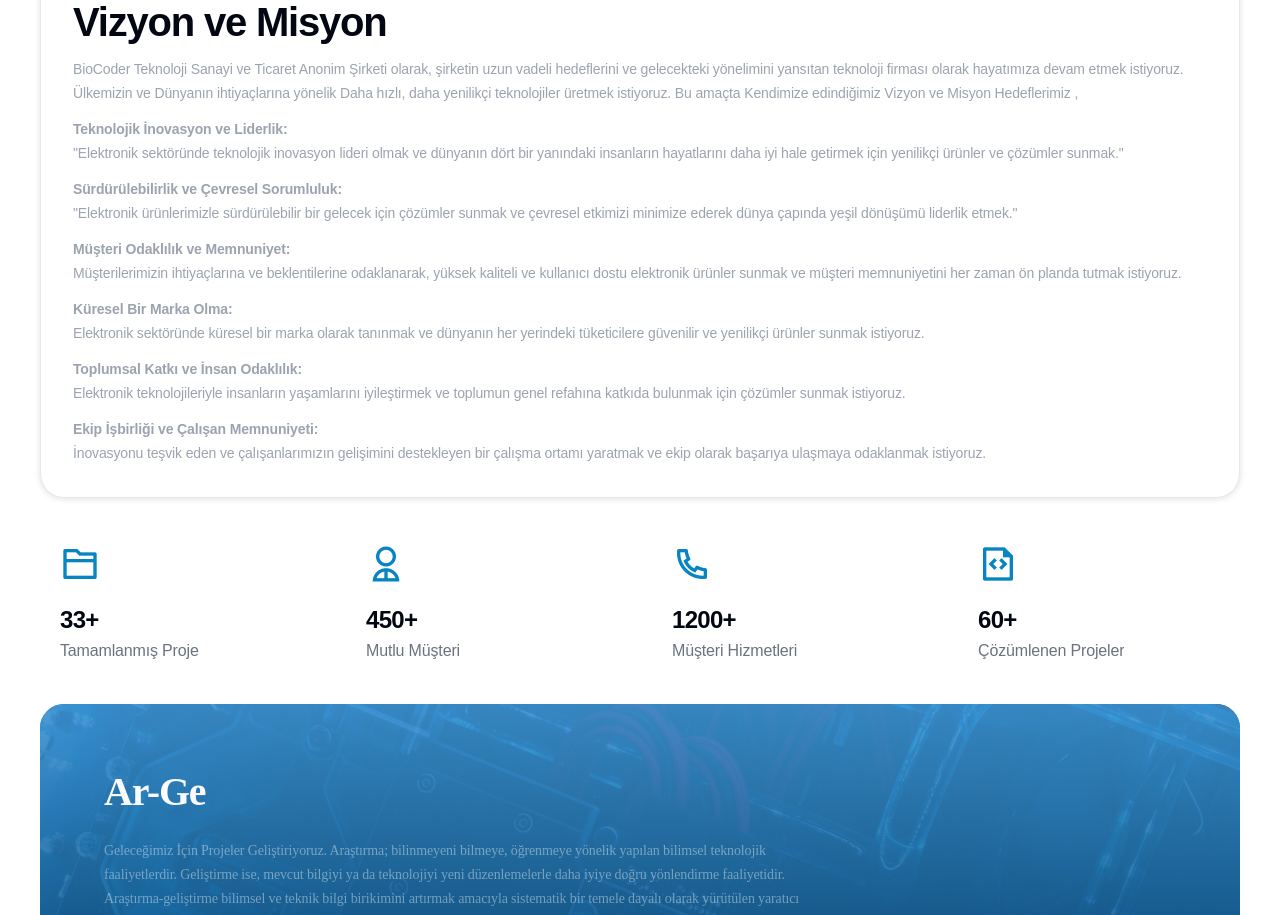
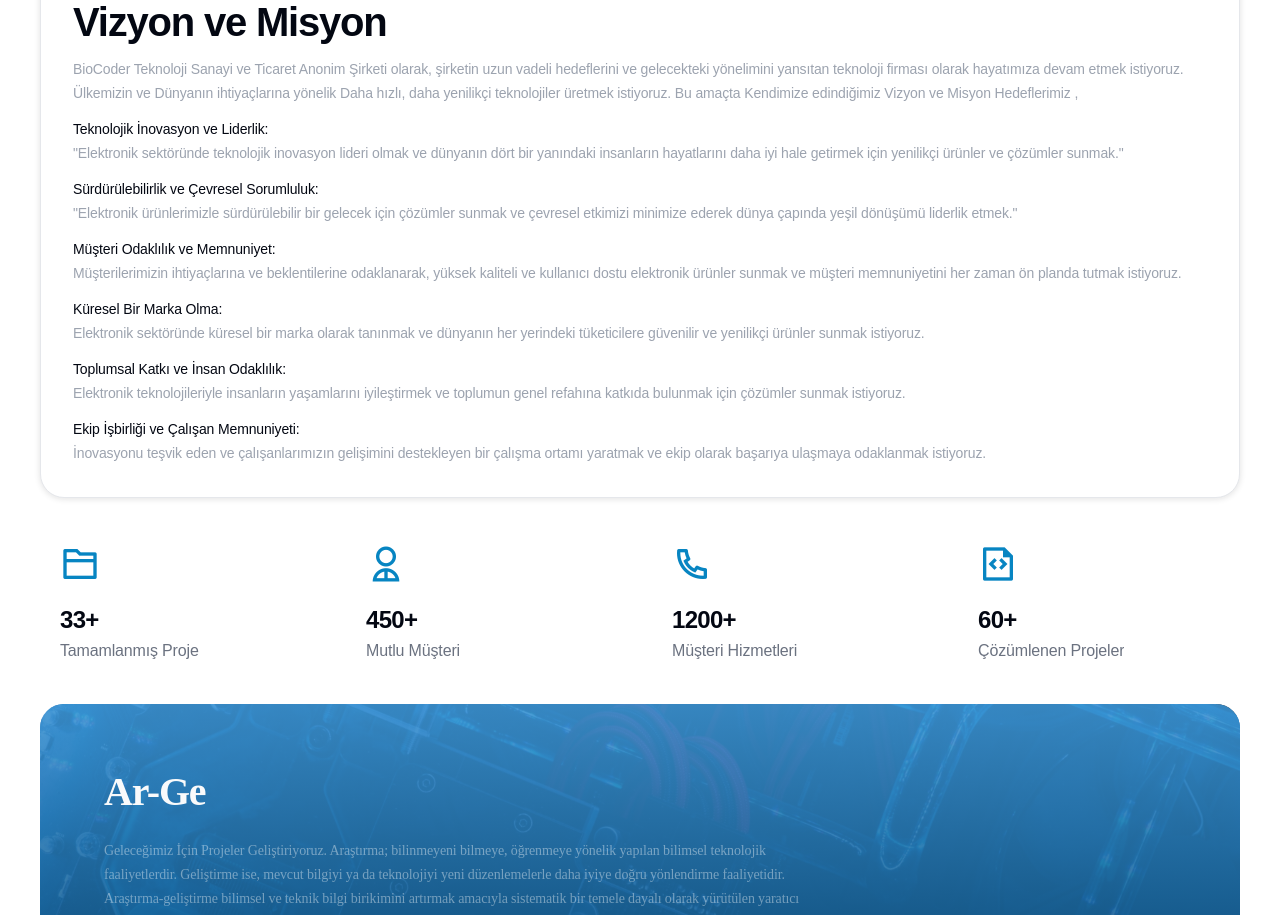
Before and after one commit to ayhangad/Biocoder-Website, a React (Vite) app: page /about in a window 1280 px wide. Shown: the part 1700-2615 px from the top of the page. Built offline with nearby package versions, Linux system fonts and the light colour scheme; a web font is replaced by a local one.

Commit message:
About page style changed

```diff
--- a/src/components/shared/Header.jsx
+++ b/src/components/shared/Header.jsx
@@ -83,7 +83,7 @@
                     <Button type={'button button-secondary'} disabled={false} innerText={'İletişime geç'} onClick={() => setIsModalOpen(!isModalOpen)} />
                 </div>
                 <div className="nav-trailing-responsive">
-                    <Button
+                    <Button className="menu-open-close"
                         type={'button button-secondary'}
                         disabled={false}
                         iconL={'menu'}
--- a/src/index.css
+++ b/src/index.css
@@ -732,6 +732,10 @@
   letter-spacing: -0.14px;
   margin: 0;
 }
+.vision-mission div p b{
+  color: #030712;
+  font-weight: 500;
+}
 
 .statistics {
   display: flex;
```
